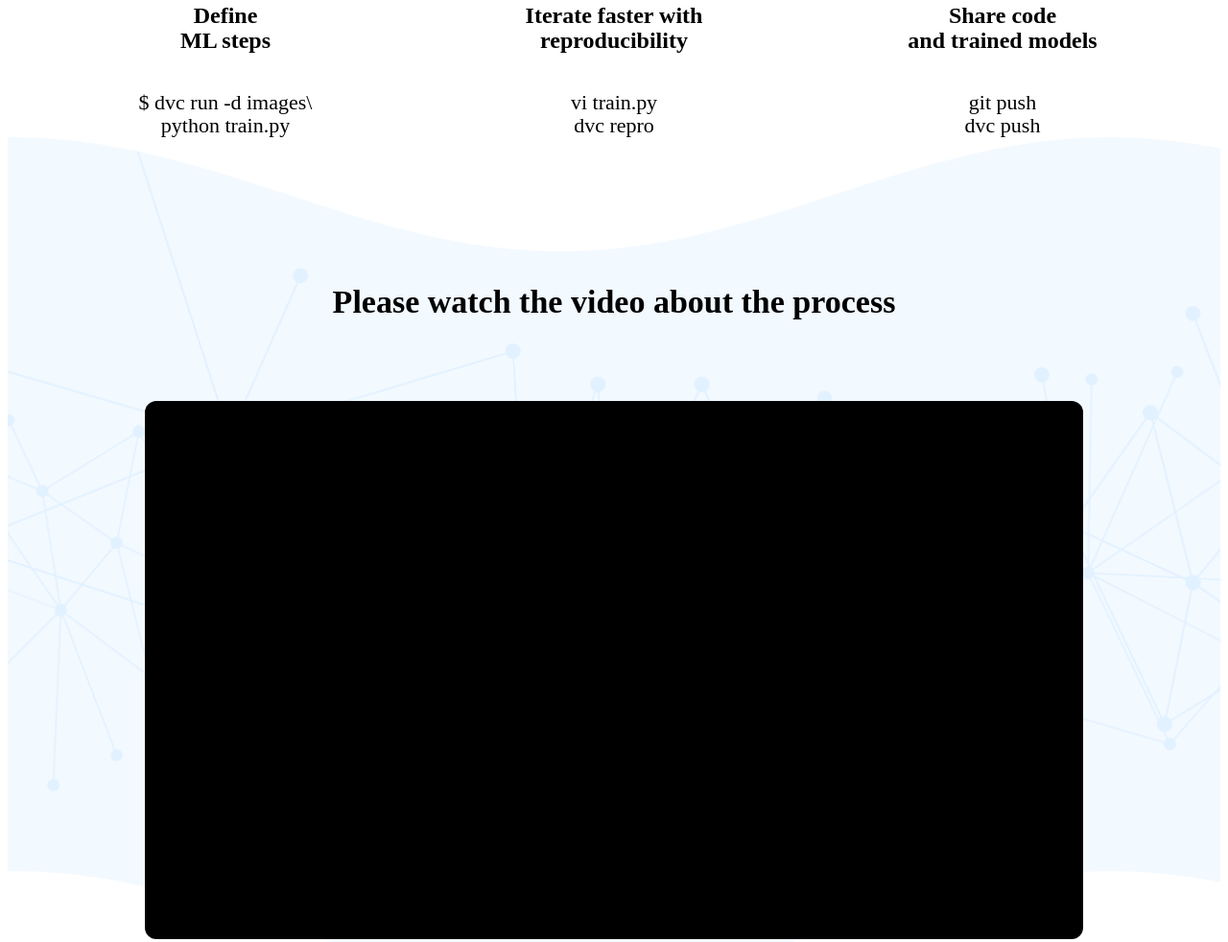
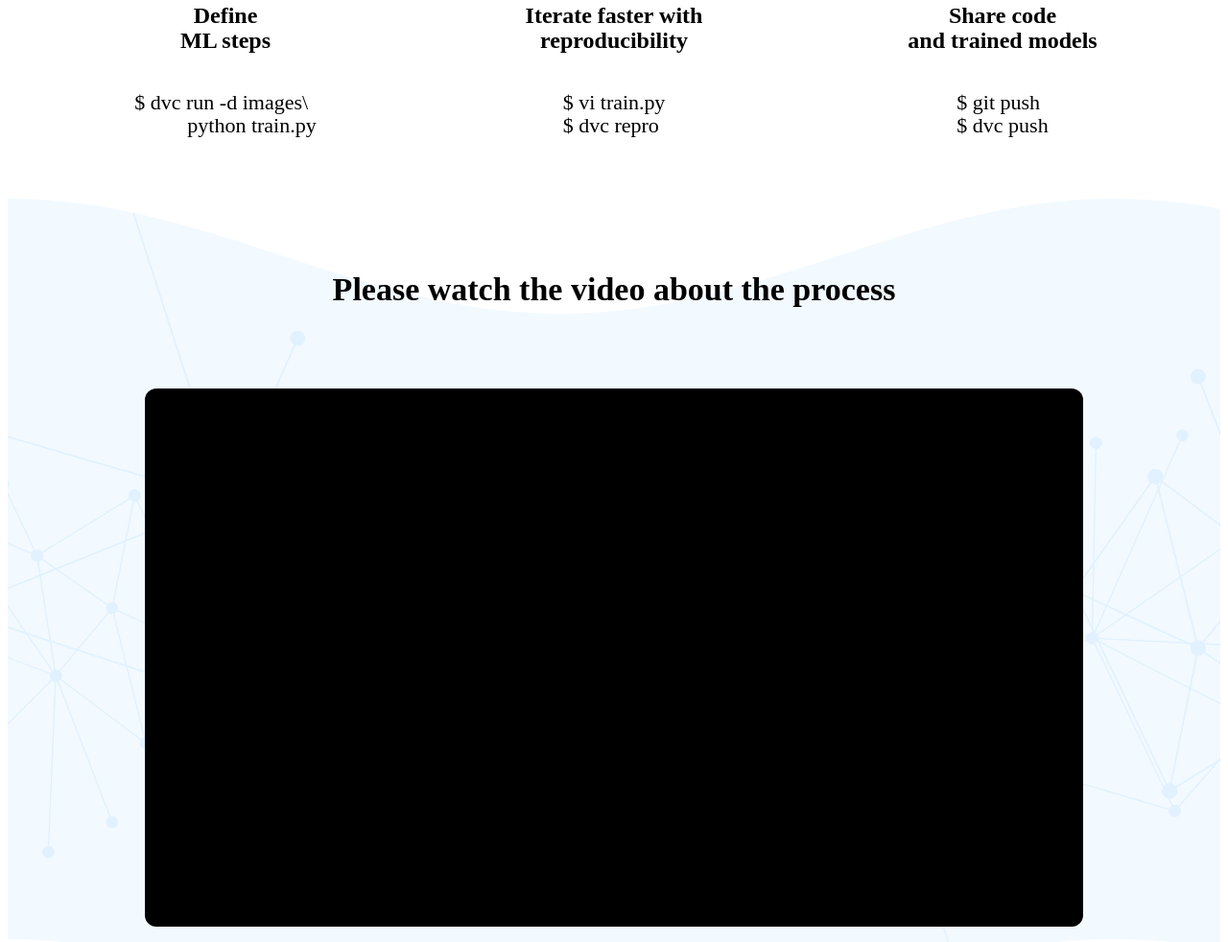
Before and after one commit to dataversioncontrol/dataversioncontrol.github.io, a Gatsby site: page / in a window 1280 px wide. Shown: the part 849-1831 px from the top of the page at 96% size. Built offline with nearby package versions, Linux system fonts and the light colour scheme; Gatsby itself is replaced by a stand-in of ours.

Commit message:
Configured sections margins

```diff
--- a/src/components/Hero/index.js
+++ b/src/components/Hero/index.js
@@ -68,7 +68,7 @@
 `
 
 const Buttons = styled.div`
-  margin-top: 12px;
+  margin-top: 40px;
   display: flex;
   flex-direction: row;
 `
--- a/src/components/Tool/index.js
+++ b/src/components/Tool/index.js
@@ -47,6 +47,7 @@
   margin-top: 40px;
   font-weight: normal;
   white-space: pre;
+  text-align: left;
 
   font-size: 22px;
   line-height: 24px;
--- a/src/components/Tools/index.js
+++ b/src/components/Tools/index.js
@@ -17,7 +17,7 @@
           </div>
         }
         icon={`formula.png`}
-        lines={[`$ dvc run -d images\\`, `python train.py`]}
+        lines={[`$ dvc run -d images\\`, `          python train.py`]}
       />
       <Tool
         title={
@@ -27,7 +27,7 @@
           </div>
         }
         icon={`formula_2.png`}
-        lines={[`vi train.ру`, `dvc repro`]}
+        lines={[`$ vi train.ру`, `$ dvc repro`]}
       />
       <Tool
         title={
@@ -37,7 +37,7 @@
           </div>
         }
         icon={`formula_3.png`}
-        lines={[`git push`, `dvc push`]}
+        lines={[`$ git push`, `$ dvc push`]}
       />
     </Section>
   </Wrapper>
--- a/src/components/Video/index.js
+++ b/src/components/Video/index.js
@@ -32,6 +32,7 @@
 
 const Video = styled.div`
   border-radius: 12px;
+  overflow: hidden;
   background: #000;
   width: 978px;
   height: 561px;
--- a/src/pages/index.js
+++ b/src/pages/index.js
@@ -59,29 +59,26 @@
 const Page = styled.div``
 
 const VideoWave = styled.div`
-  padding-top: 153px;
-  padding-bottom: 48px;
+  padding-top: 76px;
+  padding-bottom: 134px;
+  margin-top: 64px;
   background: url(/video_bg.png) top center no-repeat;
-  background-size: cover;
 `
 
 const Dots = styled.div`
-  padding-top: 153px;
-  padding-bottom: 48px;
+  padding-top: 96px;
   background: url(/dots_bg.png) top center no-repeat;
-  background-size: cover;
 `
 
 const FlowWave = styled.div`
-  padding-top: 153px;
-  padding-bottom: 48px;
+  margin-top: 152px;
+  padding-top: 102px;
+  padding-bottom: 148px;
   background: url(/flow_bg.png) top center no-repeat;
-  background-size: cover;
 `
 
 const Hills = styled.div`
-  padding-top: 153px;
-  padding-bottom: 48px;
+  margin-top: -72px;
+  padding-top: 132px;
   background: url(/hills.png) top center no-repeat;
-  background-size: cover;
 `
```
